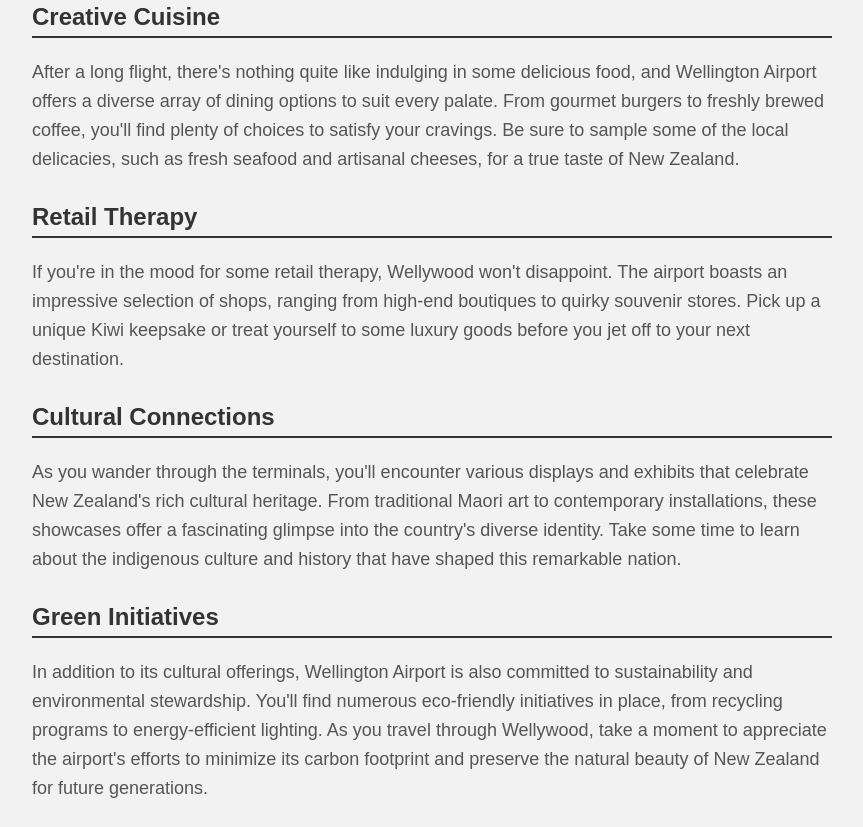
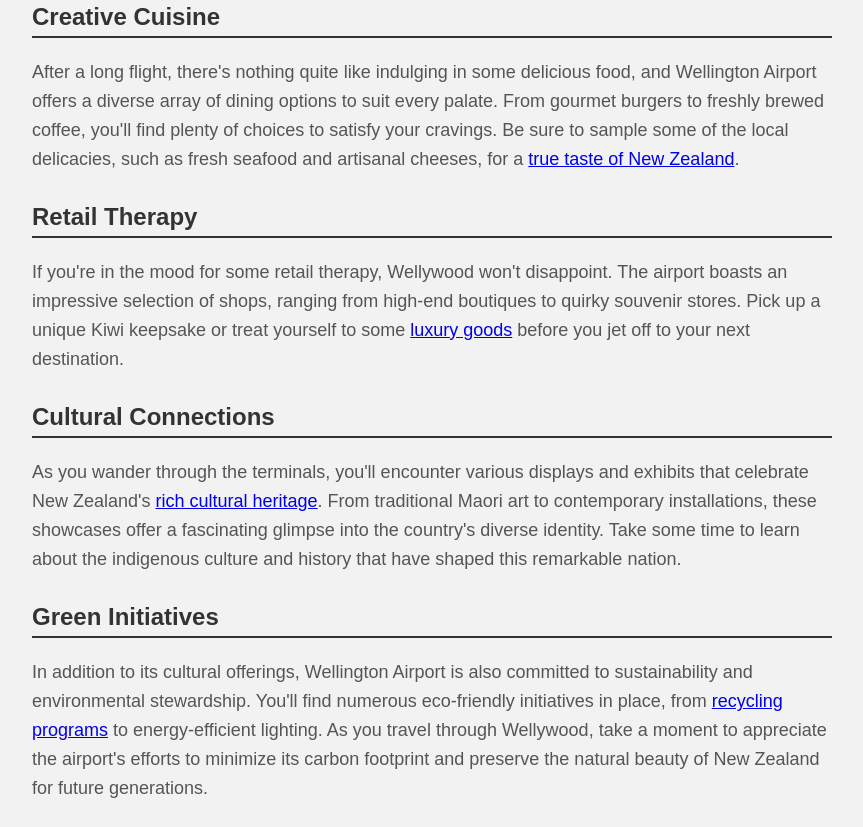
Before and after one commit to roberthinsom/wellingtonairportnzg, a plain HTML site: page index.html in a window 1280 px wide. Shown: the part 393-1220 px from the top of the page, without its empty margins (208-1071 px from the left). Drawn offline with Linux system fonts and the light colour scheme.

Commit message:
Update index.html

```diff
--- a/index.html
+++ b/index.html
@@ -63,22 +63,22 @@
 
     <section>
       <h2>Creative Cuisine</h2>
-      <p>After a long flight, there's nothing quite like indulging in some delicious food, and Wellington Airport offers a diverse array of dining options to suit every palate. From gourmet burgers to freshly brewed coffee, you'll find plenty of choices to satisfy your cravings. Be sure to sample some of the local delicacies, such as fresh seafood and artisanal cheeses, for a true taste of New Zealand.</p>
+      <p>After a long flight, there's nothing quite like indulging in some delicious food, and Wellington Airport offers a diverse array of dining options to suit every palate. From gourmet burgers to freshly brewed coffee, you'll find plenty of choices to satisfy your cravings. Be sure to sample some of the local delicacies, such as fresh seafood and artisanal cheeses, for a <a href="https://wellingtonairportnz.netlify.app/">true taste of New Zealand</a>.</p>
     </section>
 
     <section>
       <h2>Retail Therapy</h2>
-      <p>If you're in the mood for some retail therapy, Wellywood won't disappoint. The airport boasts an impressive selection of shops, ranging from high-end boutiques to quirky souvenir stores. Pick up a unique Kiwi keepsake or treat yourself to some luxury goods before you jet off to your next destination.</p>
+      <p>If you're in the mood for some retail therapy, Wellywood won't disappoint. The airport boasts an impressive selection of shops, ranging from high-end boutiques to quirky souvenir stores. Pick up a unique Kiwi keepsake or treat yourself to some <a href="https://roberthinsom.github.io/wellingtonairportnz/">luxury goods</a> before you jet off to your next destination.</p>
     </section>
 
     <section>
       <h2>Cultural Connections</h2>
-      <p>As you wander through the terminals, you'll encounter various displays and exhibits that celebrate New Zealand's rich cultural heritage. From traditional Maori art to contemporary installations, these showcases offer a fascinating glimpse into the country's diverse identity. Take some time to learn about the indigenous culture and history that have shaped this remarkable nation.</p>
+      <p>As you wander through the terminals, you'll encounter various displays and exhibits that celebrate New Zealand's <a href="https://wellingtonairportnz.vercel.app/">rich cultural heritage</a>. From traditional Maori art to contemporary installations, these showcases offer a fascinating glimpse into the country's diverse identity. Take some time to learn about the indigenous culture and history that have shaped this remarkable nation.</p>
     </section>
 
     <section>
       <h2>Green Initiatives</h2>
-      <p>In addition to its cultural offerings, Wellington Airport is also committed to sustainability and environmental stewardship. You'll find numerous eco-friendly initiatives in place, from recycling programs to energy-efficient lighting. As you travel through Wellywood, take a moment to appreciate the airport's efforts to minimize its carbon footprint and preserve the natural beauty of New Zealand for future generations.</p>
+      <p>In addition to its cultural offerings, Wellington Airport is also committed to sustainability and environmental stewardship. You'll find numerous eco-friendly initiatives in place, from <a href="url">recycling programs</a> to energy-efficient lighting. As you travel through Wellywood, take a moment to appreciate the airport's efforts to minimize its carbon footprint and preserve the natural beauty of New Zealand for future generations.</p>
     </section>
   </main>
 
```
